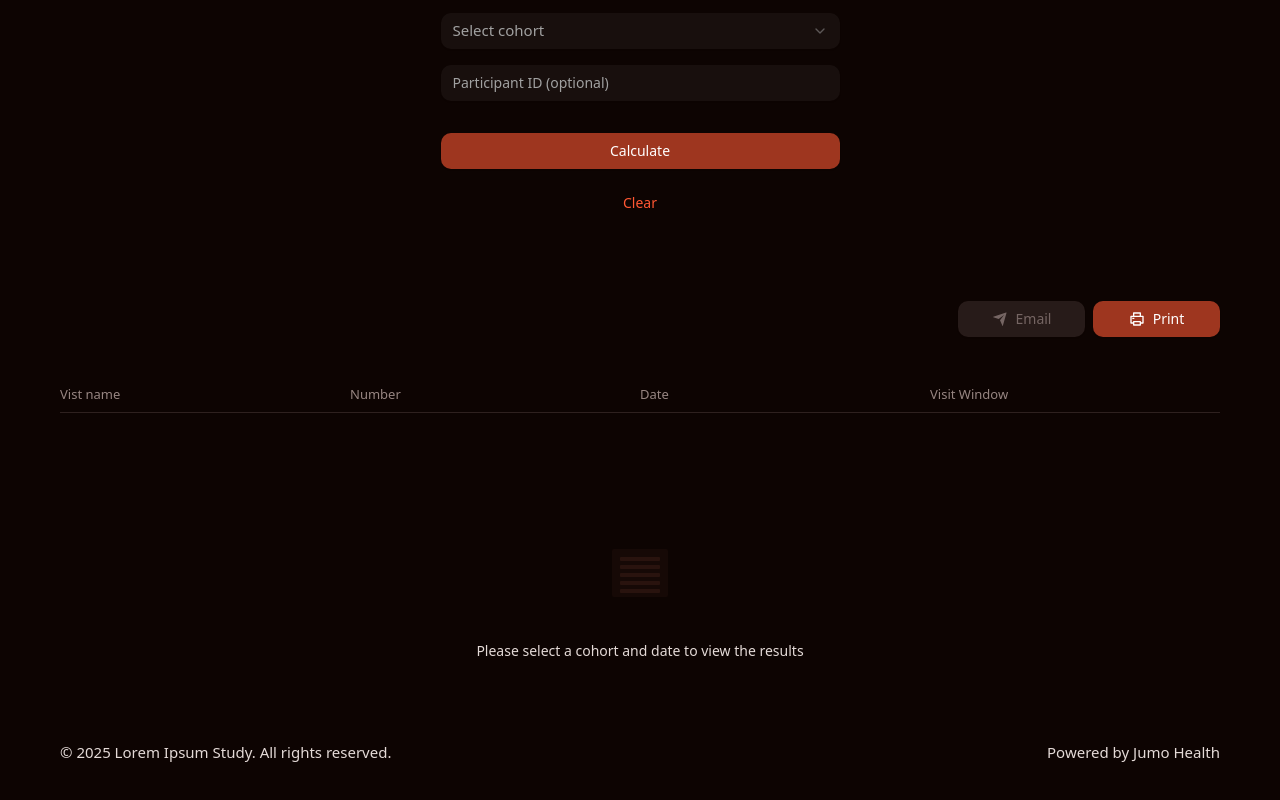
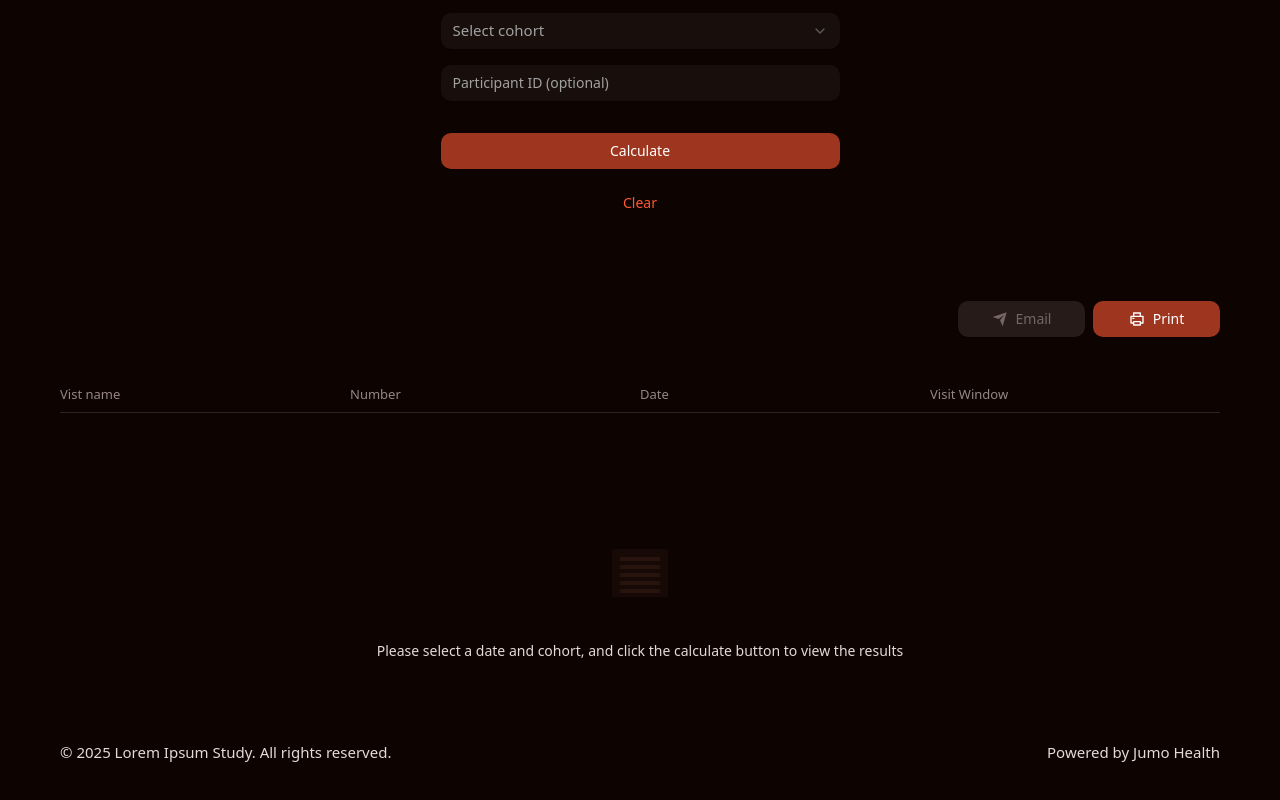
Before and after one commit to Epic-Project-001/s-cal, a Next.js app: page / in a window 1280 px wide. Shown: the part 312-1112 px from the top of the page. Built offline with nearby package versions, Linux system fonts and the light colour scheme.

Commit message:
fix: grammar

```diff
--- a/components/EmptyState.tsx
+++ b/components/EmptyState.tsx
@@ -19,7 +19,8 @@ export default function EmptyState() {
         <rect x="20" y="56" width="40" height="4" rx="1" fill="#723C3133" />
       </svg>
       <p className="text-[#281D1B] dark:text-[#E4DAD7] text-sm">
-        Please select a cohort and date to view the results
+        Please select a date and cohort, and click the calculate button to view
+        the results
       </p>
     </div>
   );
```
